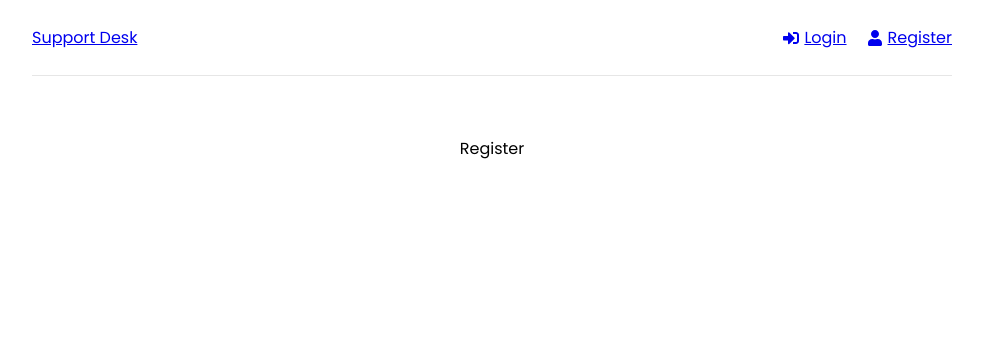
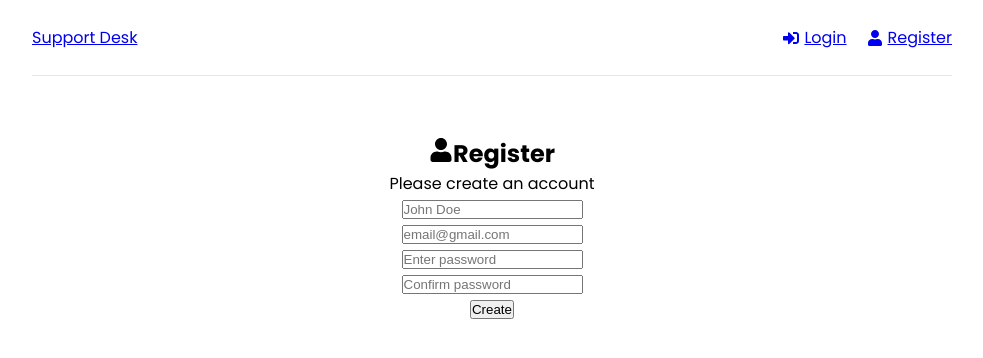
Before and after one commit to oscar-ct/support-desk, a React (Create React App) app in the folder frontend/: page /register in a window 1280 px wide. Shown: the top 358 px of the page, without its empty margins (148-1131 px from the left). Built offline with nearby package versions, Linux system fonts and the light colour scheme.

Commit message:
feat: created register form, local state, and toast

```diff
--- a/frontend/src/pages/Register.jsx
+++ b/frontend/src/pages/Register.jsx
@@ -1,10 +1,95 @@
-import React from 'react';
+import React, { useState } from 'react';
+import {FaUser} from "react-icons/fa";
+import {toast} from "react-toastify";
 
 const Register = () => {
+    const [formData, setFormData] = useState({
+        name: "",
+        email: "",
+        password: "",
+        password2: "",
+    });
+
+    const { name, email, password, password2 } = formData;
+
+    const onChange = (e) => {
+        setFormData(prevState => {
+            return {
+                ...prevState,
+                [e.target.name]: e.target.value
+            }
+        });
+    }
+
+    const registerUser = (e) => {
+        e.preventDefault();
+        if (password2 !== password) {
+            toast.error("Passwords do not match")
+        } else {
+
+        }
+    }
+
     return (
-        <div>
-            Register
-        </div>
+        <>
+            <section>
+                <h1>
+                    <FaUser/>Register
+                </h1>
+                <p>Please create an account</p>
+            </section>
+            <section>
+                <form onSubmit={registerUser}>
+                    <div>
+                        <input
+                        type={"text"}
+                        value={name}
+                        name={"name"}
+                        onChange={onChange}
+                        placeholder={"John Doe"}
+                        required
+                        />
+                    </div>
+                    <div>
+                        <input
+                            type={"email"}
+                            value={email}
+                            name={"email"}
+                            onChange={onChange}
+                            placeholder={"email@gmail.com"}
+                            required
+                        />
+                    </div>
+                    <div>
+                        <input
+                            type={"password"}
+                            value={password}
+                            name={"password"}
+                            onChange={onChange}
+                            placeholder={"Enter password"}
+                            required
+                        />
+                    </div>
+                    <div>
+                        <input
+                            type={"password2"}
+                            value={password2}
+                            name={"password2"}
+                            onChange={onChange}
+                            placeholder={"Confirm password"}
+                            required
+                        />
+                    </div>
+                    <div>
+                        <button
+                        type={"submit"}
+                        >
+                            Create
+                        </button>
+                    </div>
+                </form>
+            </section>
+        </>
     );
 };
 
```
